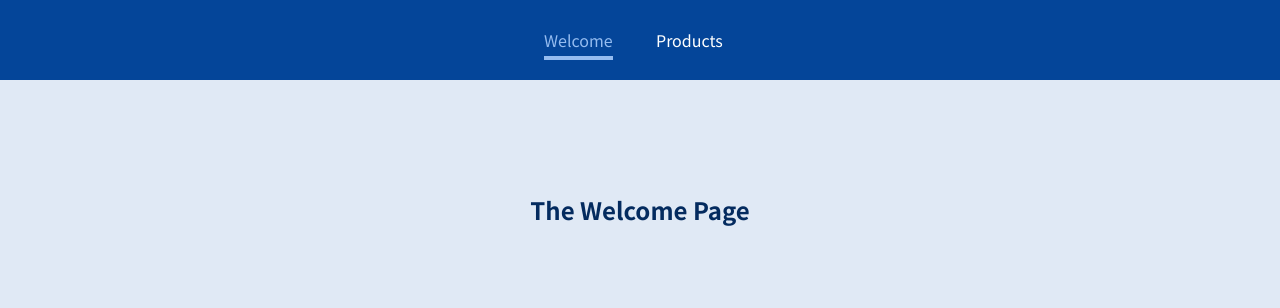
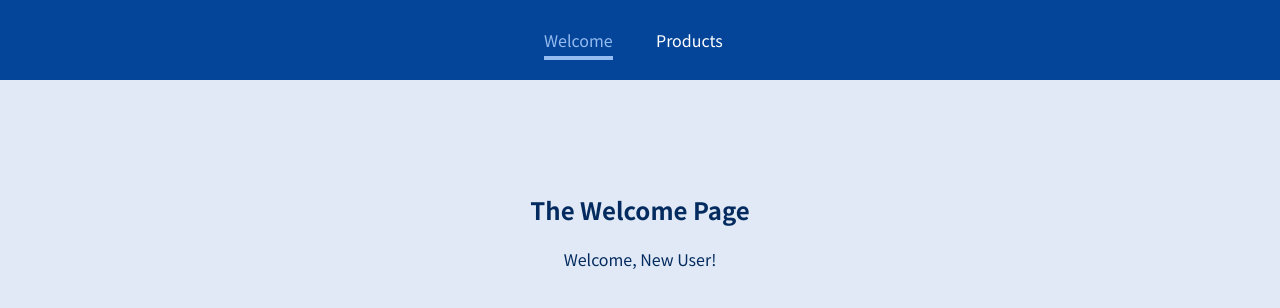
Before and after one commit to sasban9/react-multipage-app, a JavaScript app: page /welcome/new-user in a window 1280 px wide. Shown: the top 308 px of the page. Built offline with nearby package versions, Linux system fonts and the light colour scheme.

Commit message:
working with Nested Routes & Redirects.

```diff
--- a/src/App.js
+++ b/src/App.js
@@ -1,4 +1,4 @@
-import { Route, Switch } from "react-router-dom";
+import { Redirect, Route, Switch } from "react-router-dom";
 
 import MainHeader from "./components/MainHeader";
 import ProductDetail from "./pages/ProductDetail";
@@ -11,6 +11,9 @@
       <MainHeader />
       <main>
         <Switch>
+          <Route path="/" exact>
+            <Redirect to="/welcome" />
+          </Route>
           <Route path="/welcome">
             <Welcome />
           </Route>
--- a/src/pages/Welcome.js
+++ b/src/pages/Welcome.js
@@ -1,7 +1,12 @@
+import { Route } from "react-router-dom"
+
 const Welcome = () => {
   return (
     <section>
       <h1>The Welcome Page</h1>
+      <Route path="/welcome/new-user">
+        <p>Welcome, New User!</p>
+      </Route>
     </section>
   );
 };
```
